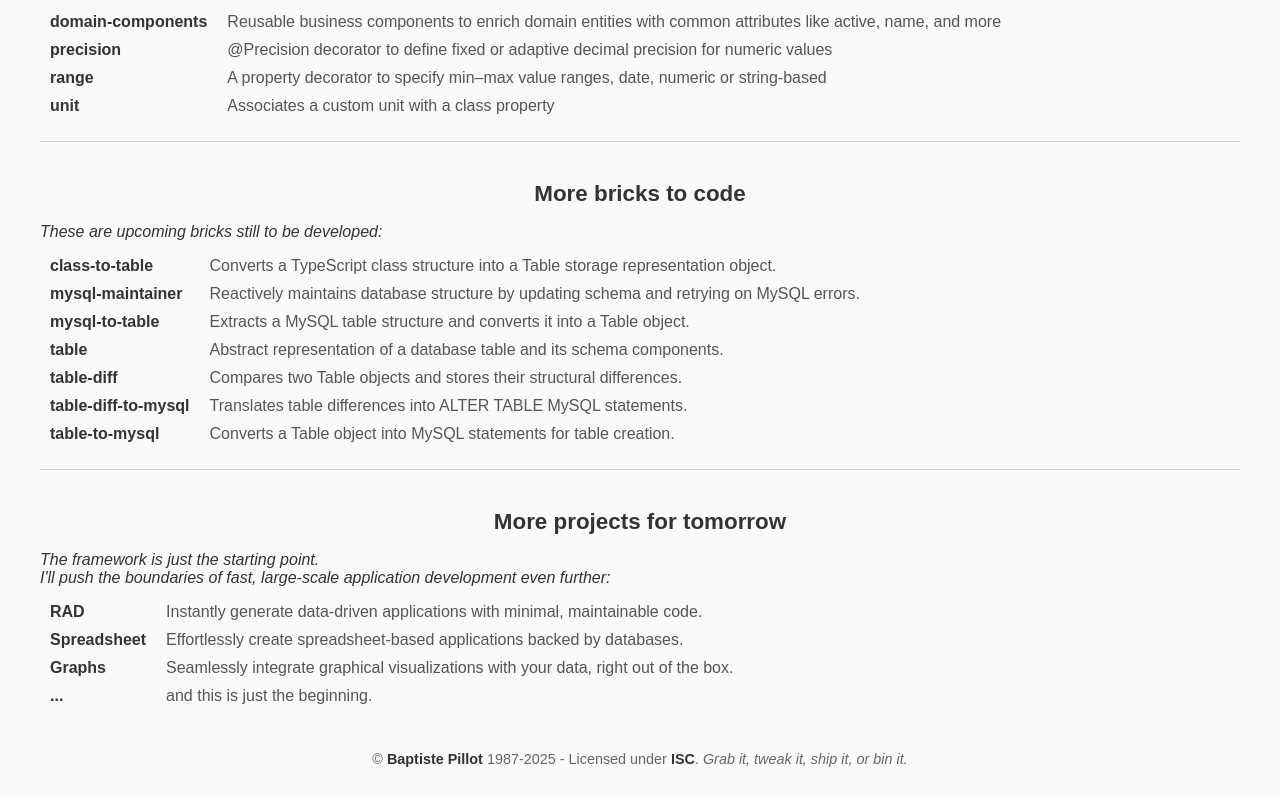
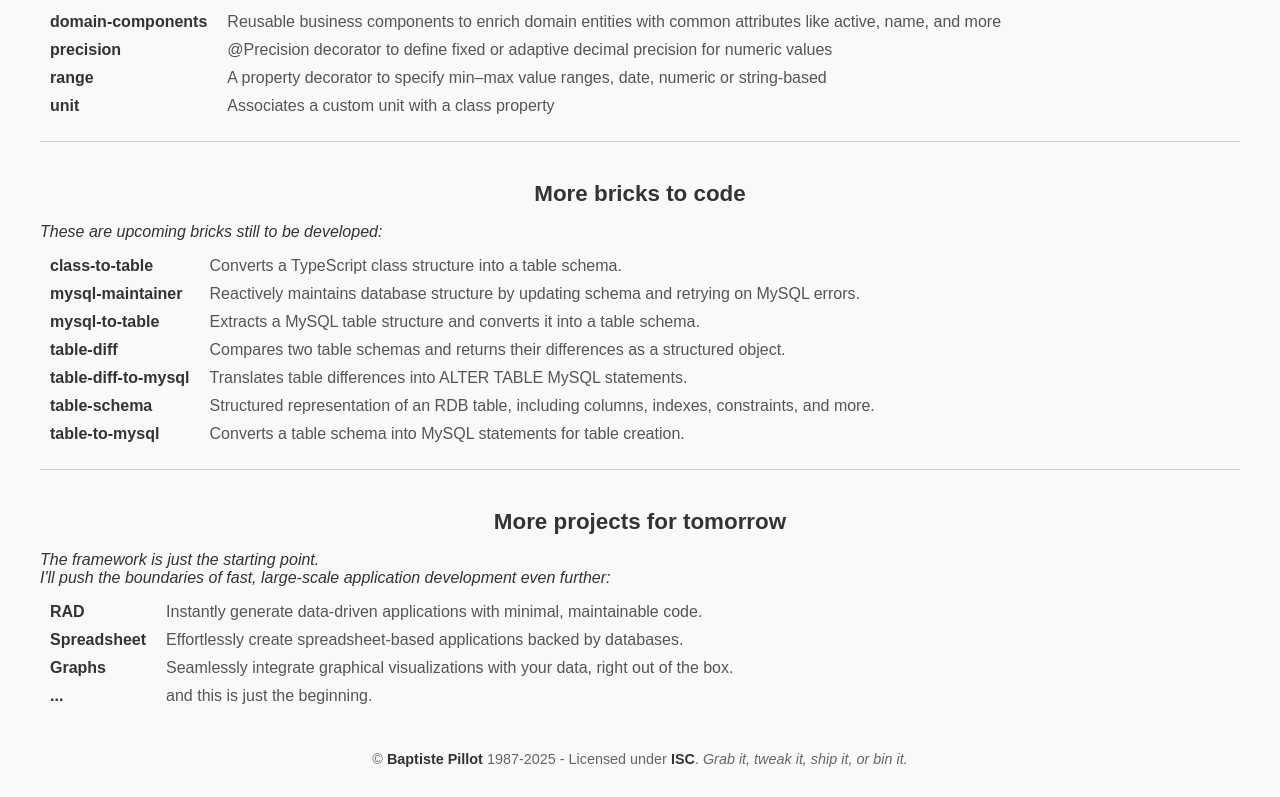
Before and after one commit to itrocks/website, a plain HTML site: page index.html in a window 1280 px wide. Shown: the part 3049-3846 px from the top of the page. Drawn offline with Linux system fonts and the light colour scheme.

Commit message:
Improve mysql-maintainer dependencies descriptions

```diff
--- a/index.html
+++ b/index.html
@@ -549,7 +549,7 @@
 			<ul>
 				<li>
 					<span class="brick-name">class-to-table</span>
-					<span class="brick-desc">Converts a TypeScript class structure into a Table storage representation object.</span>
+					<span class="brick-desc">Converts a TypeScript class structure into a table schema.</span>
 				</li>
 				<li>
 					<span class="brick-name">mysql-maintainer</span>
@@ -557,23 +557,23 @@
 				</li>
 				<li>
 					<span class="brick-name">mysql-to-table</span>
-					<span class="brick-desc">Extracts a MySQL table structure and converts it into a Table object.</span>
-				</li>
-				<li>
-					<span class="brick-name">table</span>
-					<span class="brick-desc">Abstract representation of a database table and its schema components.</span>
+					<span class="brick-desc">Extracts a MySQL table structure and converts it into a table schema.</span>
 				</li>
 				<li>
 					<span class="brick-name">table-diff</span>
-					<span class="brick-desc">Compares two Table objects and stores their structural differences.</span>
+					<span class="brick-desc">Compares two table schemas and returns their differences as a structured object.</span>
 				</li>
 				<li>
 					<span class="brick-name">table-diff-to-mysql</span>
 					<span class="brick-desc">Translates table differences into ALTER TABLE MySQL statements.</span>
 				</li>
 				<li>
+					<span class="brick-name">table-schema</span>
+					<span class="brick-desc">Structured representation of an RDB table, including columns, indexes, constraints, and more.</span>
+				</li>
+				<li>
 					<span class="brick-name">table-to-mysql</span>
-					<span class="brick-desc">Converts a Table object into MySQL statements for table creation.</span>
+					<span class="brick-desc">Converts a table schema into MySQL statements for table creation.</span>
 				</li>
 			</ul>
 		</div>
```
